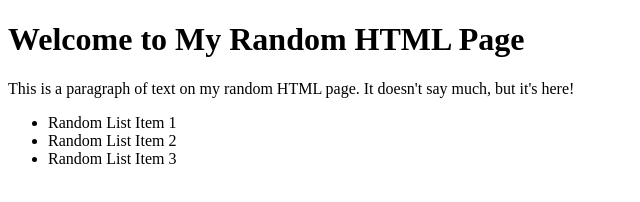
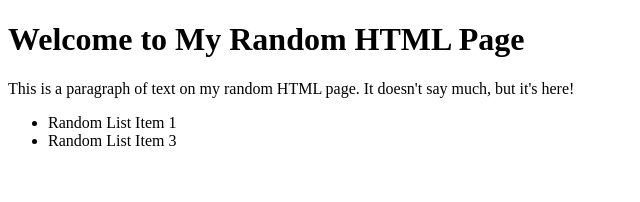
Before and after one commit to BaronBlanc/Git-training, a plain HTML site: page index.html in a window 1280 px wide. Shown: the whole page, without its empty margins (0-640 px from the left). Drawn offline with Linux system fonts and the light colour scheme.

Commit message:
before merge

```diff
--- a/index.html
+++ b/index.html
@@ -8,7 +8,6 @@
     <p>This is a paragraph of text on my random HTML page. It doesn't say much, but it's here!</p>
     <ul>
         <li>Random List Item 1</li>
-        <li>Random List Item 2</li>
         <li>Random List Item 3</li>
     </ul>
 </body>
```
Also changed, not shown: 1 other file.
